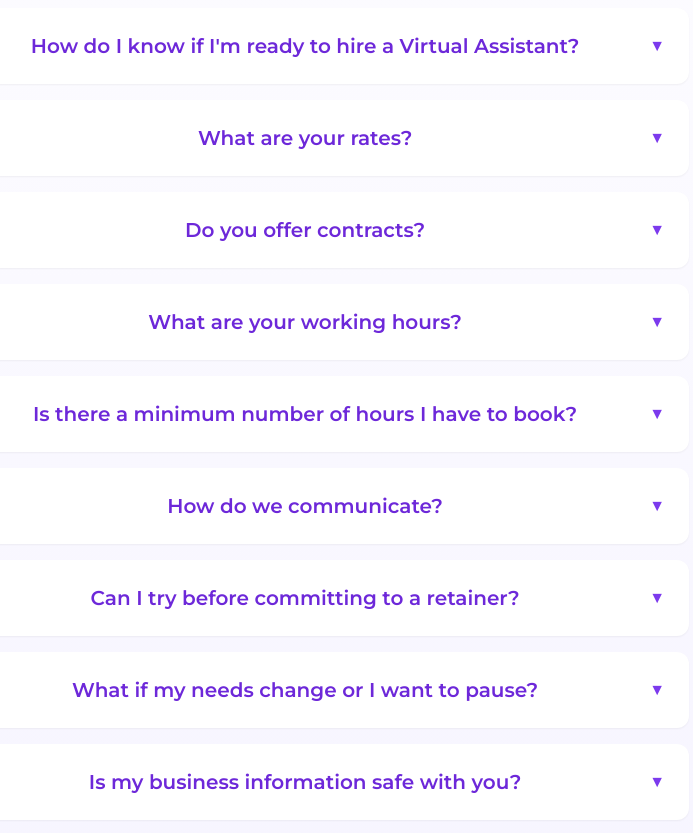
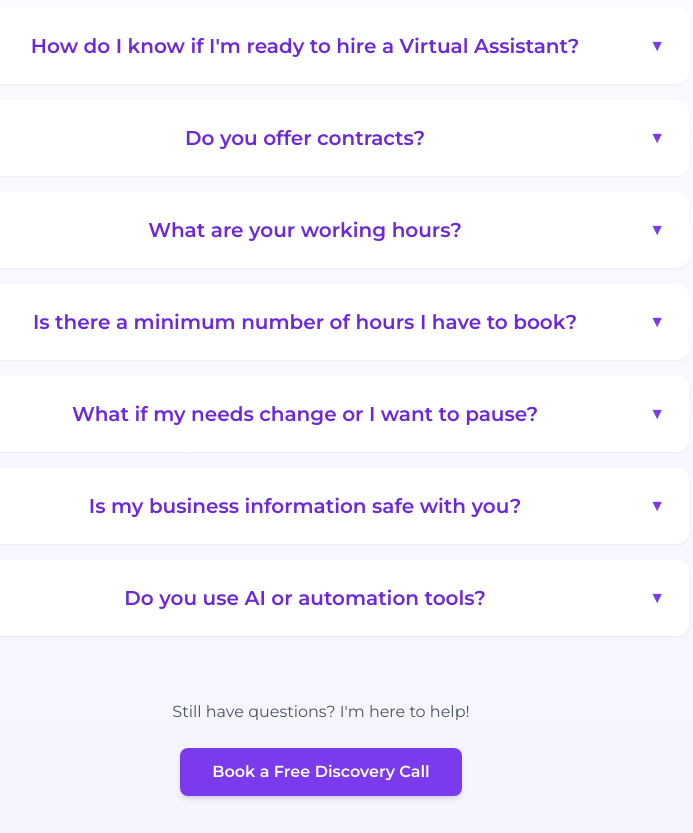
Before and after one commit to SGPDIGITALSOLUTIONS/natashawebsite, a Next.js app: page /faqs in a window 1280 px wide. Shown: the part 740-1573 px from the top of the page, without its empty margins (319-1012 px from the left). Built offline with nearby package versions, Linux system fonts and the light colour scheme.

Commit message:
Remove two questions from FAQs

```diff
--- a/app/faqs/page.tsx
+++ b/app/faqs/page.tsx
@@ -21,10 +21,6 @@ const faqs = [
     answer: "If you're overwhelmed by admin, missing deadlines, or feel like you're spending more time in your business than on it, it's probably time. A VA helps you buy back your time and headspace."
   },
   {
-    question: "What are your rates?",
-    answer: "I will accept sexual favours"
-  },
-  {
     question: "Do you offer contracts?",
     answer: "Yes, all client relationships begin with a service agreement outlining the scope of work, confidentiality, rates, and terms. Transparency is key!"
   },
@@ -35,14 +31,6 @@ const faqs = [
   {
     question: "Is there a minimum number of hours I have to book?",
     answer: "For retainer clients, I offer packages starting from 10 hours per month. For ad-hoc work, I recommend booking at least 5 hours to ensure efficiency and continuity."
-  },
-  {
-    question: "How do we communicate?",
-    answer: "I'm flexible—email, phone, WhatsApp, Slack, or Zoom—whatever suits you best. We'll find a rhythm that works for both of us."
-  },
-  {
-    question: "Can I try before committing to a retainer?",
-    answer: "Yes! I offer a one-off power hour or a mini admin audit so you can get a feel for how I work and the value I can bring to your business."
   },
   {
     question: "What if my needs change or I want to pause?",
```
